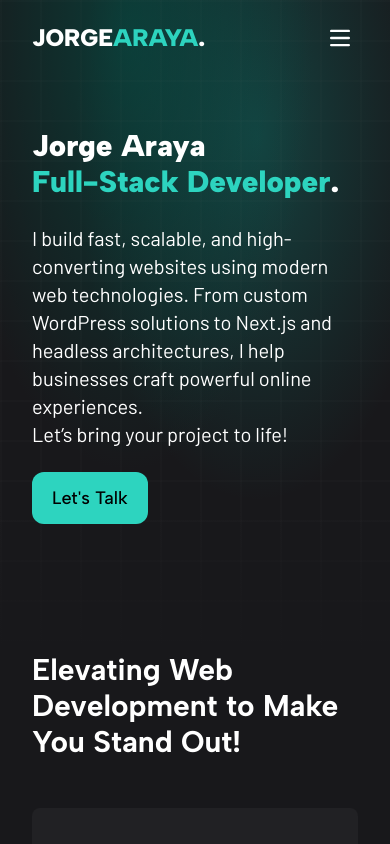
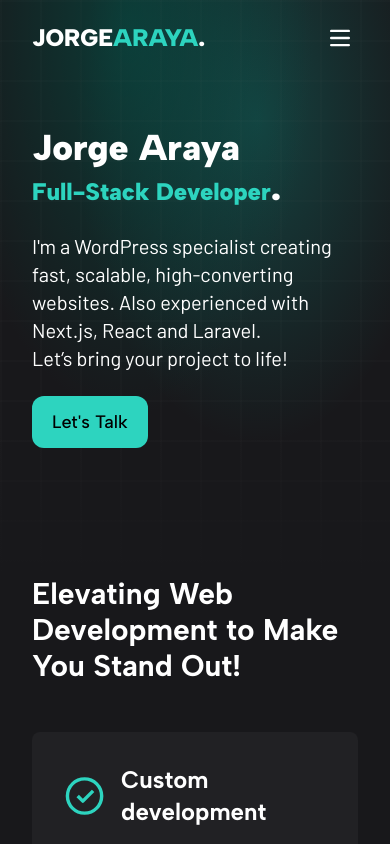
Before and after one commit to jorgearaya474/personal-website, a Next.js app: page / in a window 390 px wide. Shown: the top 844 px of the page. Built offline with nearby package versions, Linux system fonts and the light colour scheme.

Commit message:
Update hero text and fic contact banner bk image

```diff
--- a/src/app/page.tsx
+++ b/src/app/page.tsx
@@ -19,16 +19,18 @@ export default async function Home() {
         <div className="container relative z-10">
           <div className="grid grid-cols-1 lg:grid-cols-3 gap-6 md:min-h-[700px]">
             <div className="col-span-1 md:col-span-3 lg:col-span-2 flex flex-col items-start justify-center gap-6 order-last md:order-first">
-              <h1 className="font-primary font-black text-white text-3xl md:text-6xl leading-22 ">
+              <h1 className="font-primary font-black text-white text-4xl md:text-6xl leading-22">
                 Jorge Araya <br />
-                <span className="text-teal-400"> Full-Stack Developer</span>.
+                <span className="text-2xl md:text-6xl text-teal-400">
+                  Full-Stack Developer
+                </span>
+                .
               </h1>
-              <p className="font-secondary text-white font-normal text-xl md:text-xl">
-                I build fast, scalable, and high-converting websites using
-                modern web technologies. From custom WordPress solutions to
-                Next.js and headless architectures, I help businesses craft
-                powerful online experiences. <br /> Let’s bring your project to
-                life!
+              <p className="font-secondary text-white font-normal text-xl md:text-2xl">
+                I'm a WordPress specialist creating fast, scalable,
+                high-converting websites. Also experienced with Next.js, React
+                and Laravel.
+                <br /> Let’s bring your project to life!
               </p>
               <CtaButton
                 href="mailto:jorgearaya474@gmail.com"
--- a/src/components/layout/ContactBanner.tsx
+++ b/src/components/layout/ContactBanner.tsx
@@ -3,7 +3,7 @@ import CtaButton from "../ui/CtaButton";
 const ContactBanner = () => {
   return (
     <div className="container pb-8 lg:pb-[8rem]">
-      <div className="flex flex-col gap-8 bg-zinc-800/60 p-8 md:p-16 rounded-xl relative">
+      <div className="flex flex-col gap-8 bg-zinc-800/60 p-8 md:p-16 rounded-xl relative overflow-hidden">
         <div className="max-w-3xl">
           <h2 className="font-primary text-3xl lg:text-5xl block font-black text-white text-left">
             Get in Touch
```
